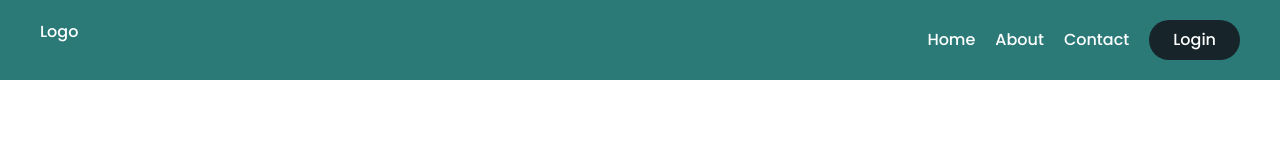
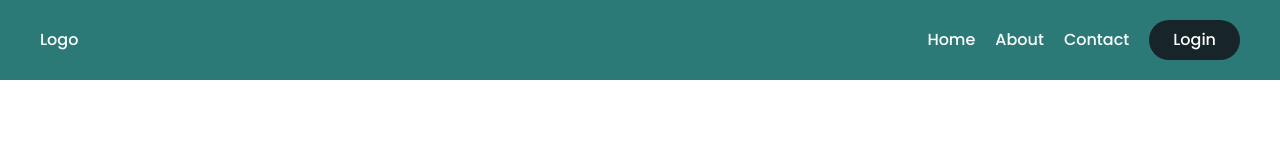
Before and after one commit to russellbanares322/ecommerce-site, a React (Vite) app: page / in a window 1280 px wide. Shown: the top 160 px of the page. Built offline with nearby package versions, Linux system fonts and the light colour scheme.

Commit message:
style: add items-center in navbar links

```diff
--- a/src/components/Navbar.jsx
+++ b/src/components/Navbar.jsx
@@ -3,7 +3,7 @@ import React from "react";
 const Navbar = () => {
   return (
     <div>
-      <nav className="w-100 flex justify-between px-10 py-5 bg-dk-cyan text-dflt-white">
+      <nav className="w-100 flex justify-between px-10 py-5 bg-dk-cyan text-dflt-white items-center">
         <div>
           <h3 className="cursor-pointer">Logo</h3>
         </div>
```
